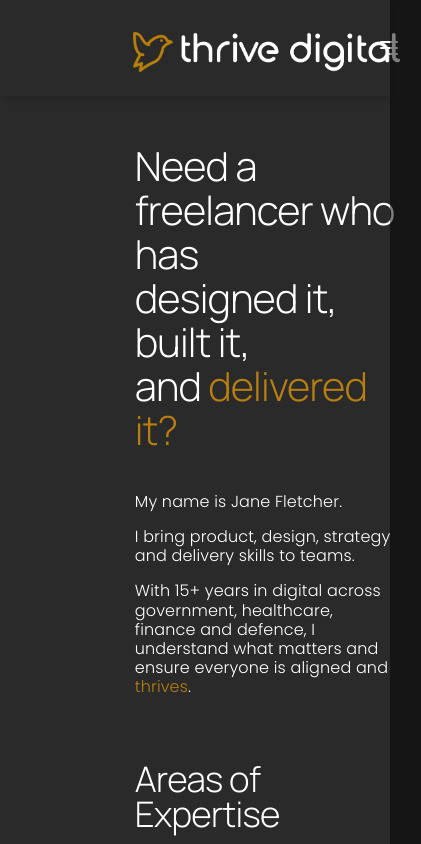
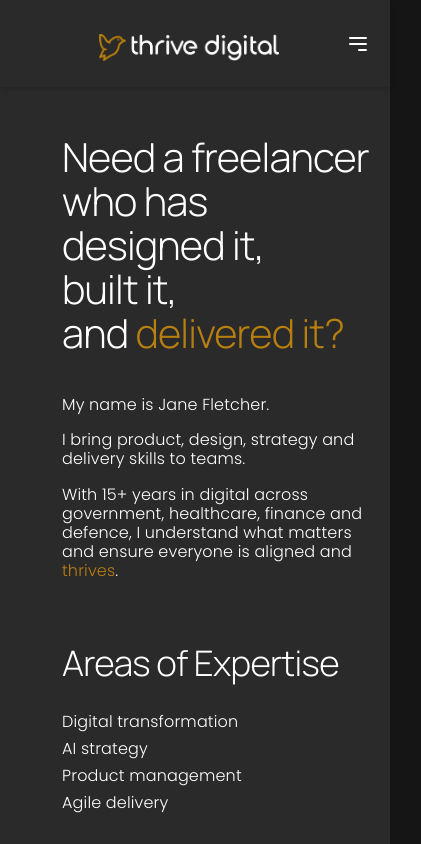
Before and after one commit to Jane-nuj/Thrive-digital, a Next.js app: page / in a window 390 px wide. Shown: the top 844 px of the page, 421 px wide, since content can reach past the window. Built offline with nearby package versions, Linux system fonts and the light colour scheme.

Commit message:
Fix alignment issues across the site with consistent layout classes

```diff
--- a/app/contact/page.tsx
+++ b/app/contact/page.tsx
@@ -93,8 +93,8 @@ export default function ContactPage() {
 
   return (
     <div className="bg-charcoal text-white py-12 md:py-20">
-      <div className="container mx-auto max-w-7xl">
-        <div className="px-5 md:px-8">
+      <div className="layout-container">
+        <div className="main-content">
           {/* Form status message */}
           {submitStatus.message && (
             <div className={`mb-8 p-4 rounded ${submitStatus.success ? 'bg-green-900 text-white' : 'bg-red-900 text-white'}`}>
--- a/app/globals.css
+++ b/app/globals.css
@@ -6,32 +6,21 @@ body {
   font-family: 'Poppins', sans-serif;
 }
 
-/* Increase left margin on main content containers to match Squarespace design */
-.main-content, .content-wrapper, main, .container, section > div {
-  padding-left: 15% !important;
-}
+@layer components {
+  /* Add consistent layout container class */
+  .layout-container {
+    @apply w-full max-w-7xl mx-auto px-5 md:px-8;
+  }
 
-/* Ensure logo has consistent alignment with content */
-.logo, header img, .site-logo {
-  margin-left: 15% !important;
-}
+  /* Apply consistent left spacing with larger margin */
+  .header-content, .logo-container, .main-content {
+    @apply pl-[22%] md:pl-[22%] sm:pl-[12%];
+  }
 
-/* Remove any competing left padding on child elements */
-.hero-section, .intro-section, .expertise-section, section, .content-block {
-  padding-left: 0 !important;
-}
-
-/* Responsive adjustments */
-@media (max-width: 1024px) {
-  .main-content, .content-wrapper, main, .container, section > div, .logo, header img, .site-logo {
-    padding-left: 12% !important;
-    margin-left: 12% !important;
+  /* Override padding on mobile */
+  @media (max-width: 768px) {
+    .header-content, .logo-container, .main-content {
+      @apply pl-[12%];
+    }
   }
 }
-
-@media (max-width: 768px) {
-  .main-content, .content-wrapper, main, .container, section > div, .logo, header img, .site-logo {
-    padding-left: 8% !important;
-    margin-left: 8% !important;
-  }
-}
--- a/app/page.tsx
+++ b/app/page.tsx
@@ -1,8 +1,8 @@
 export default function HomePage() {
   return (
     <div className="py-12 md:py-20">
-      <div className="container mx-auto max-w-7xl">
-        <div className="px-5 md:px-8">
+      <div className="layout-container">
+        <div className="main-content">
 
           {/* Hero Section */}
           <section className="mb-16 md:mb-24 max-w-3xl">
--- a/components/Header.tsx
+++ b/components/Header.tsx
@@ -13,11 +13,10 @@ export default function Header() {
 
   return (
     <header className="sticky top-0 z-50 bg-charcoal text-white py-6 pt-8 shadow-md">
-      <div className="container mx-auto max-w-7xl">
-        <div className="px-5 md:px-8">
-          <nav className="flex justify-between items-center">
+      <div className="layout-container">
+        <nav className="header-content flex justify-between items-center">
           {/* Logo */}
-            <div className="ml-1">
+          <div className="logo-container">
             <Link href="/">
               <Logo width={180} height={40} />
             </Link>
@@ -65,7 +64,6 @@ export default function Header() {
           <MobileNav isOpen={mobileMenuOpen} onClose={() => setMobileMenuOpen(false)} />
         </nav>
       </div>
-      </div>
     </header>
   );
 }
--- a/components/Logo.tsx
+++ b/components/Logo.tsx
@@ -15,7 +15,6 @@ export default function Logo({ className = '', width = 180, height = 40 }: LogoP
         width={width}
         height={40}
         className={`${className} block`}
-        style={{ width: 'auto', height: 'auto', margin: 0 }}
         priority
       />
     </div>
```
Lines whose indentation alone changed are shown as unchanged.
